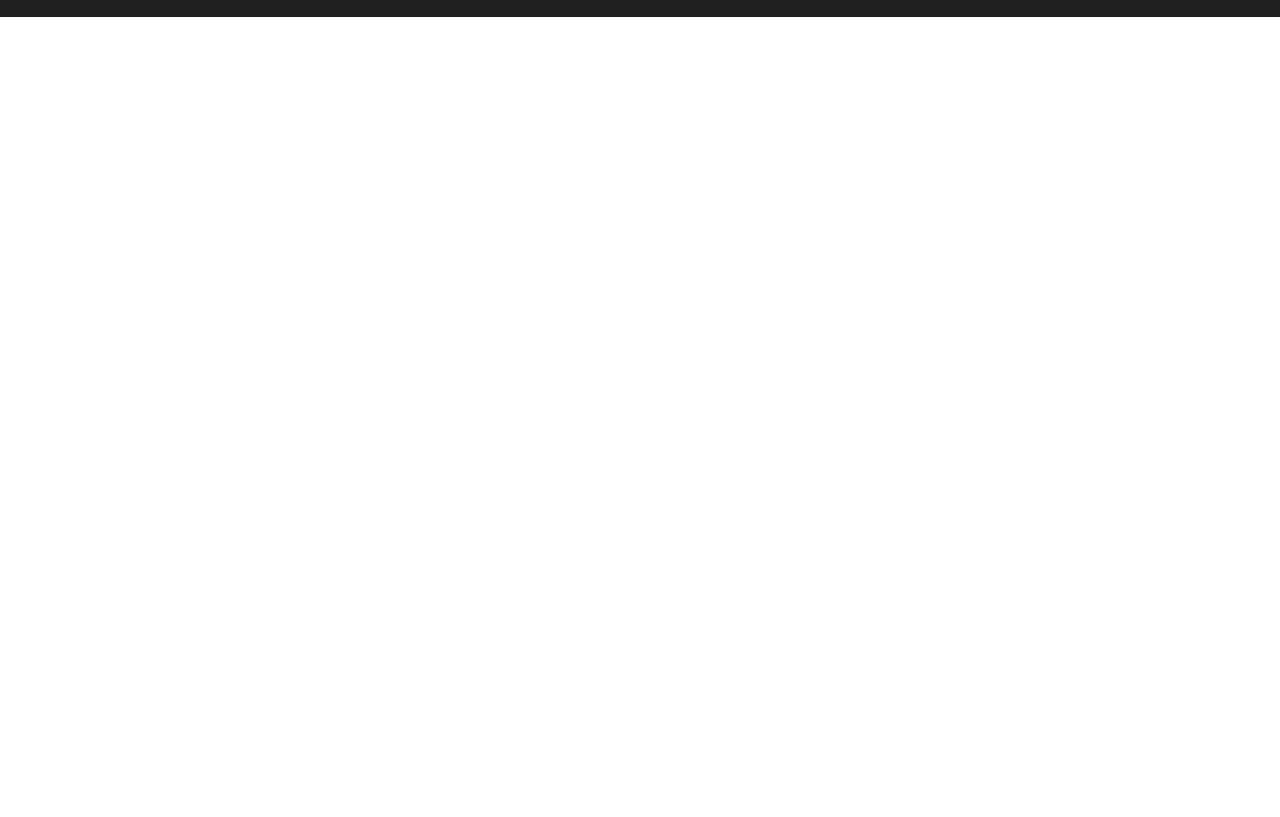
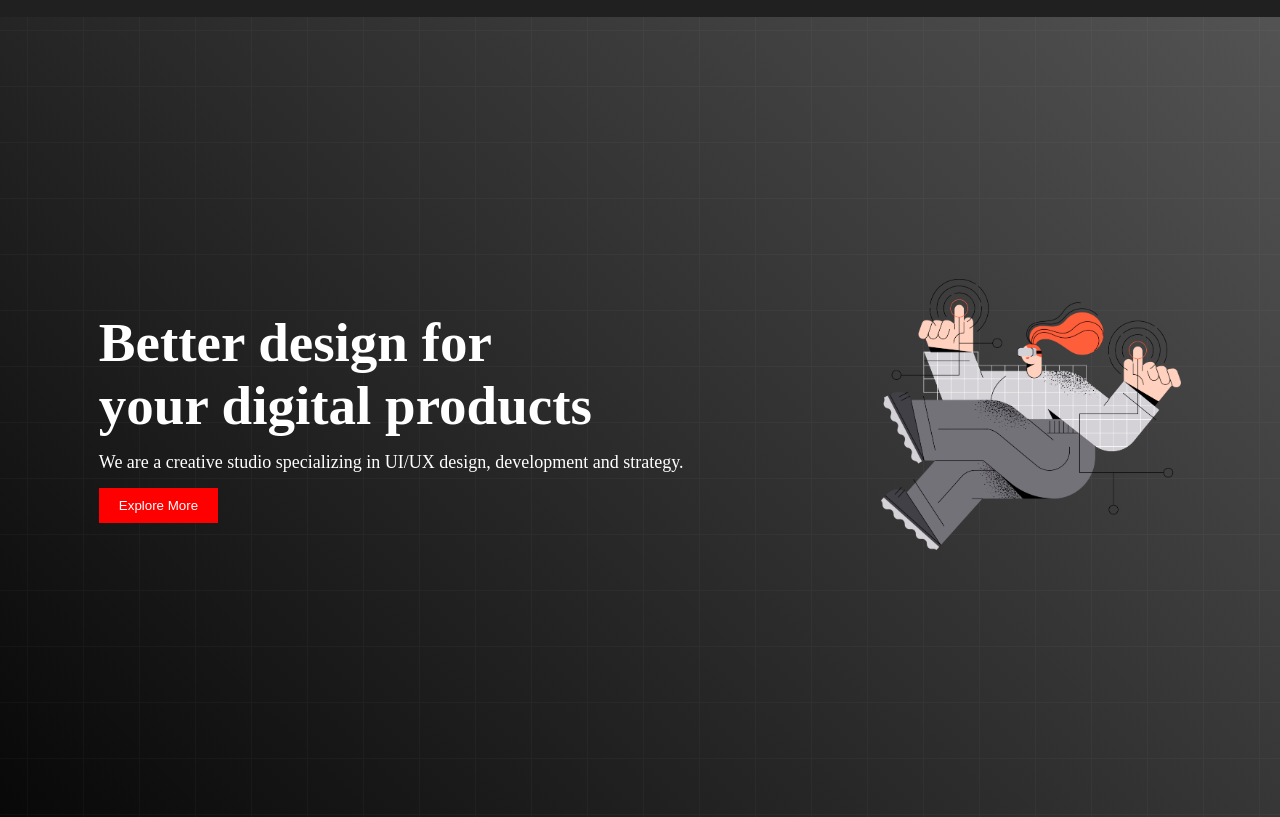
Before and after one commit to fatema01/digital-product-b8, a plain HTML site: page index.html in a window 1280 px wide. Shown: the part 51-868 px from the top of the page. Before the commit the page ends 800 px from the top, so only its background shows below. Drawn offline with Linux system fonts and the light colour scheme.

Commit message:
added a banner session

```diff
--- a/index.html
+++ b/index.html
@@ -7,6 +7,7 @@
     <link rel="stylesheet" href="style.css">
 </head>
 <body>
+    <!-- this is navbar-->
    <header>
 <nav>
     <div class="menu-container">
@@ -22,7 +23,23 @@
     </div>
 </nav>
    </header>
-   <main></main>
+   <main>
+    <section>
+    <div class="banner-container">
+        <div class="banner-text">
+         <h1 class="title">Better design for<br>
+            your digital products</h1>
+            <p class="description">We are a creative studio specializing in UI/UX design, development
+                and strategy.</p>
+                <button class="btn">Explore More</button>
+            </div>
+                <div class="banner-photo">
+                <img class="banner-img" src="./images/banner.png" alt="">
+                </div>
+
+    </div>
+</section>
+   </main>
    <footer>
 
    </footer>
--- a/style.css
+++ b/style.css
@@ -29,3 +29,31 @@
     color: blue;
     /* mouse color change  */
 }
+.banner-img{
+    width: 300px;
+}
+.banner-container{
+    display: flex;
+    justify-content: space-around;
+    height: 100vh;
+    align-items: center;
+    /* border: 2px solid gray; */
+    color: white;
+    background-image: url("./images/background.png"), linear-gradient(45deg,#080808,#535353);
+}
+.title{
+  font-size: 55px;
+  font-weight: bold;
+}
+.description{
+    font-size: 18px;
+    margin-top: 15px;
+    margin-bottom: 15px;
+}
+.btn{
+    padding: 10px 20px;
+    background-color: red;
+    color: white;
+    border: none;
+    /* border-radius: 5px; */
+}
```
